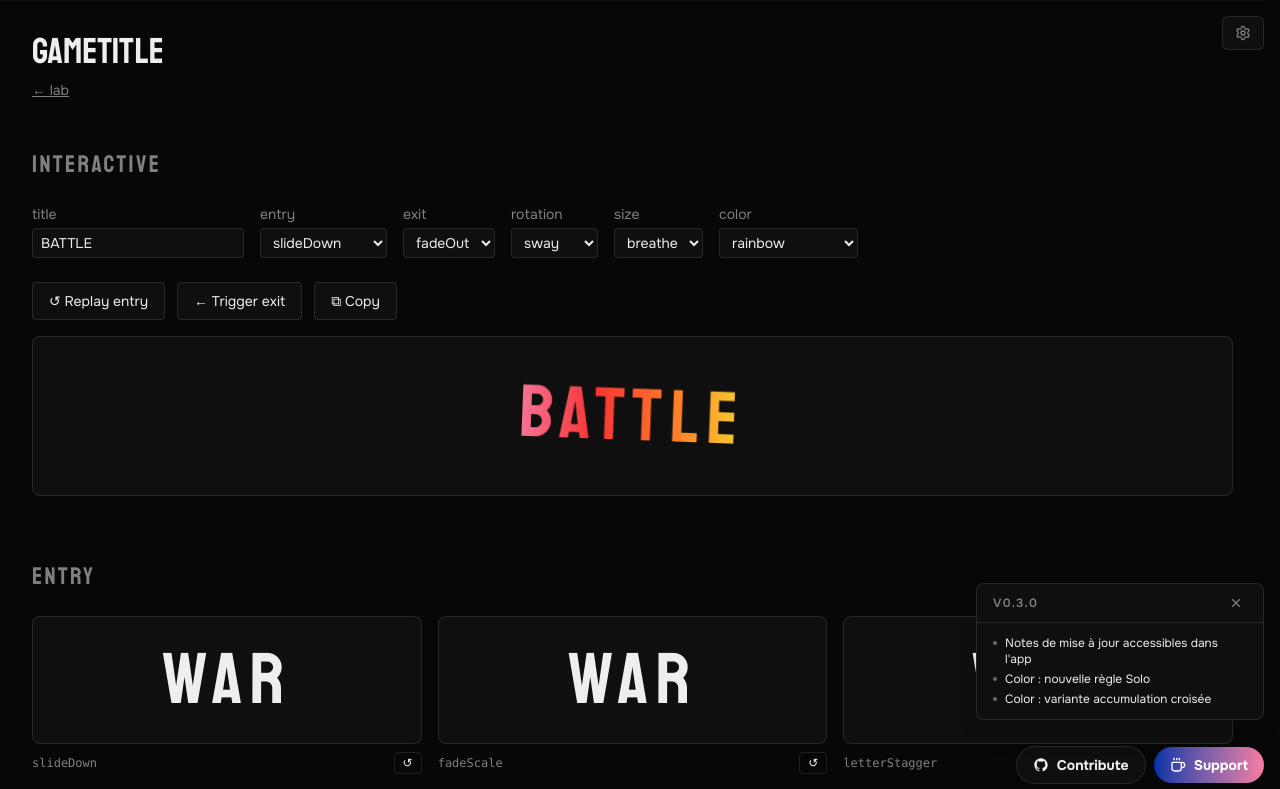
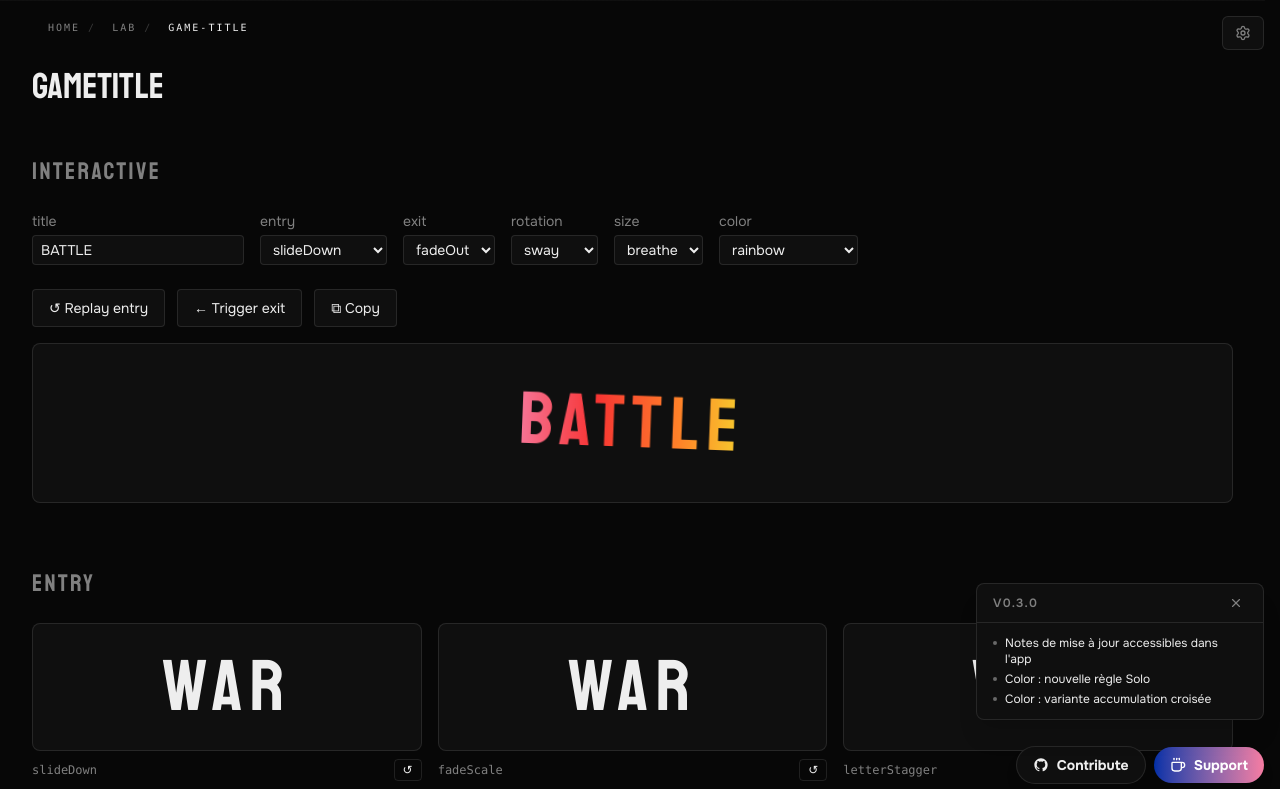
Before and after one commit to LucaDeltort/delcard_games, a SvelteKit app: page /lab/game-title in a window 1280 px wide. Shown: the top 789 px of the page. Built offline with nearby package versions, Linux system fonts and the light colour scheme.

Commit message:
feat(feature/dice): add shared breadcrumb to lab layout

```diff
--- a/src/routes/lab/+layout.svelte
+++ b/src/routes/lab/+layout.svelte
@@ -1,5 +1,21 @@
 <script lang="ts">
+import { page } from '$app/stores'
+
 let { children } = $props()
+
+const crumbs = $derived(
+	$page.url.pathname
+		.split('/')
+		.filter(Boolean)
+		.reduce(
+			(acc, part) => {
+				const href = acc[acc.length - 1].href + '/' + part
+				return [...acc, { label: part.toUpperCase().replace(/-/g, '‑'), href }]
+			},
+			[{ label: 'HOME', href: '' }]
+		)
+		.map((c, i, arr) => ({ ...c, href: c.href || '/', current: i === arr.length - 1 }))
+)
 </script>
 
 <style>
@@ -13,5 +29,15 @@ let { children } = $props()
 </style>
 
 <div class="lab-grid-layout min-h-dvh bg-background">
+	<nav class="px-6 pt-5 font-mono text-[10px] tracking-[0.2em] text-muted-foreground sm:px-12">
+		{#each crumbs as crumb, i}
+			{#if i > 0}<span class="mx-2 opacity-40">/</span>{/if}
+			{#if crumb.current}
+				<span class="text-foreground">{crumb.label}</span>
+			{:else}
+				<a href={crumb.href} class="transition-colors hover:text-foreground">{crumb.label}</a>
+			{/if}
+		{/each}
+	</nav>
 	{@render children()}
 </div>
--- a/src/routes/lab/+page.svelte
+++ b/src/routes/lab/+page.svelte
@@ -75,13 +75,7 @@ const entries = [
 
 <main class="min-h-dvh text-foreground">
 	<!-- Header -->
-	<header class="header-glow border-b border-border px-6 pb-10 pt-12 sm:px-12">
-		<nav class="mb-6 font-mono text-[10px] tracking-[0.2em] text-muted-foreground">
-			<a href="/" class="transition-colors hover:text-foreground">HOME</a>
-			<span class="mx-2 opacity-40">/</span>
-			<span class="text-foreground">LAB</span>
-		</nav>
-
+	<header class="header-glow border-b border-border px-6 pb-10 pt-6 sm:px-12">
 		<h1 class="font-heading text-[clamp(4.5rem,14vw,11rem)] leading-none tracking-tight">
 			LAB<span class="cursor text-primary">_</span>
 		</h1>
--- a/src/routes/lab/dice/+page.svelte
+++ b/src/routes/lab/dice/+page.svelte
@@ -89,10 +89,7 @@ function clearFolder() {
 </script>
 
 <main class="min-h-dvh p-8 text-foreground">
-	<h1 class="font-heading mb-2 text-4xl">Dice</h1>
-	<p class="mb-12 text-sm text-muted-foreground">
-		<a href="/lab" class="underline">← lab</a>
-	</p>
+	<h1 class="font-heading mb-12 text-4xl">Dice</h1>
 
 	<!-- Single die -->
 	<section class="mb-14">
--- a/src/routes/lab/game-title/+page.svelte
+++ b/src/routes/lab/game-title/+page.svelte
@@ -89,10 +89,7 @@ function resetExit(i: number) {
 </script>
 
 <main class="min-h-dvh p-8 text-foreground">
-	<h1 class="font-heading mb-2 text-4xl">GameTitle</h1>
-	<p class="mb-12 text-sm text-muted-foreground">
-		<a href="/lab" class="underline">← lab</a>
-	</p>
+	<h1 class="font-heading mb-12 text-4xl">GameTitle</h1>
 
 	<!-- Interactive -->
 	<section class="mb-16">
```
